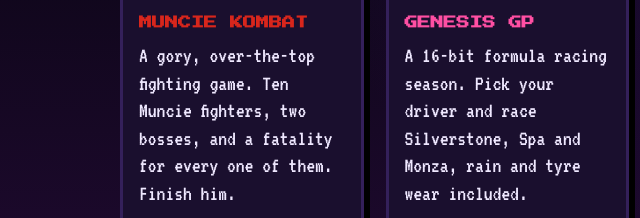
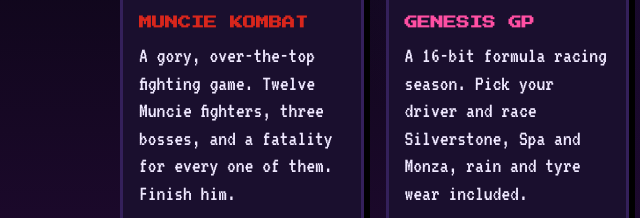
Before and after one commit to andyshearsphd/Arcade, a plain HTML site: page index.html in a window 1280 px wide. Shown: the part 1020-1238 px from the top of the page, 0-640 px from the left. Drawn offline with Linux system fonts and the light colour scheme.

Commit message:
Muncie Kombat card: twelve fighters, three bosses
Co-Authored-By: Claude Opus 5.5 <noreply@anthropic.com>
Claude-Session: https://claude.ai/code/session_01RATZJKSN4G9uQqnnTt55ev

```diff
--- a/index.html
+++ b/index.html
@@ -118,7 +118,7 @@
       <div class="shot"><img src="img/muncie-kombat.jpg" alt="Muncie Kombat fatality on the Village stage" loading="lazy"><span class="wip">WORK IN PROGRESS</span></div>
       <div class="body">
         <h2>MUNCIE KOMBAT</h2>
-        <p>A gory, over-the-top fighting game. Ten Muncie fighters, two bosses, and a fatality for every one of them. Finish him.</p>
+        <p>A gory, over-the-top fighting game. Twelve Muncie fighters, three bosses, and a fatality for every one of them. Finish him.</p>
         <div class="meta">Built for phones &middot; play in landscape</div>
         <div class="wipnote">Work in progress: very violent and very gross, and the fighters, moves, art and balance are still changing.</div>
         <span class="play">PLAY &#9654;</span>
```
